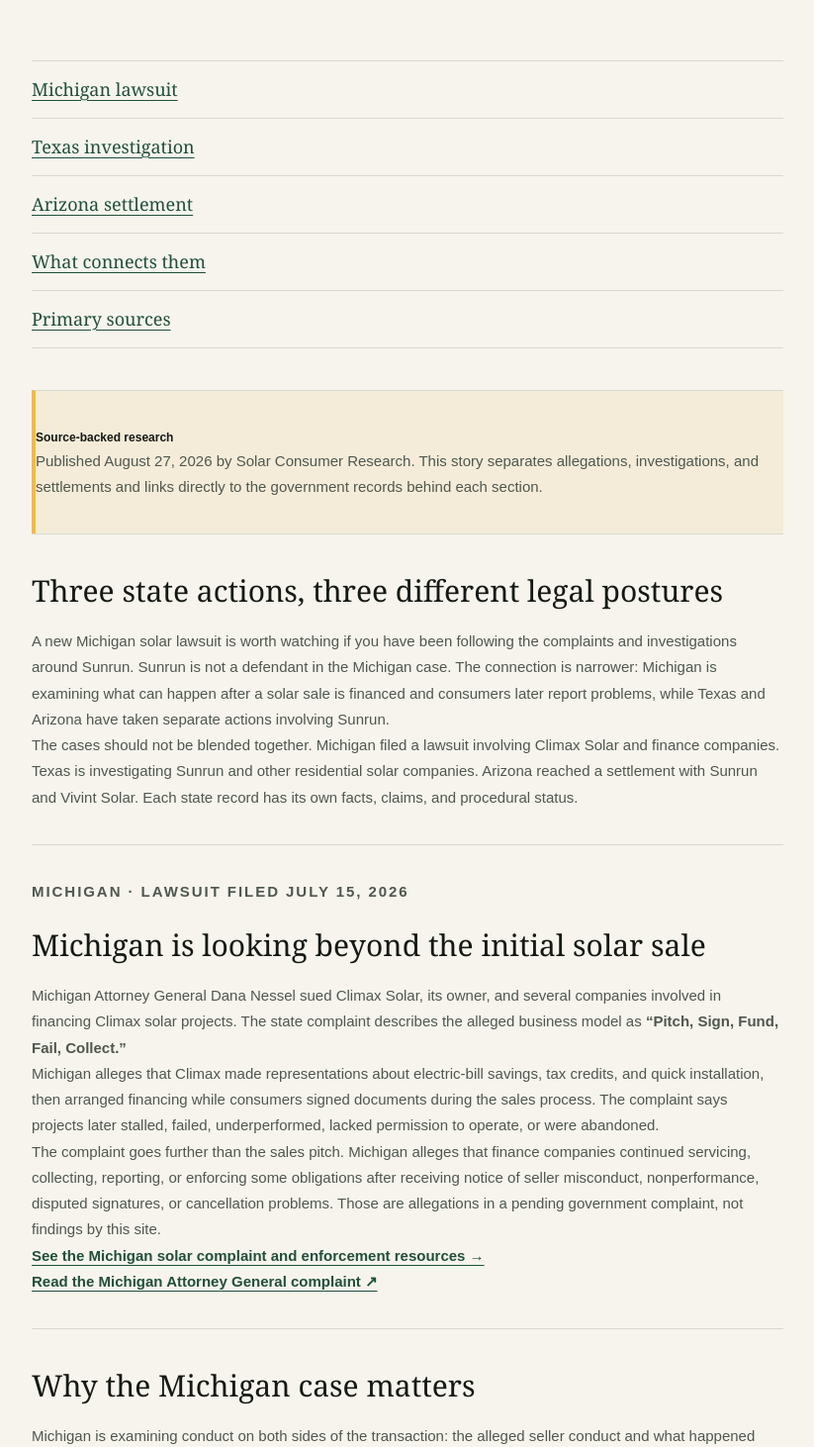
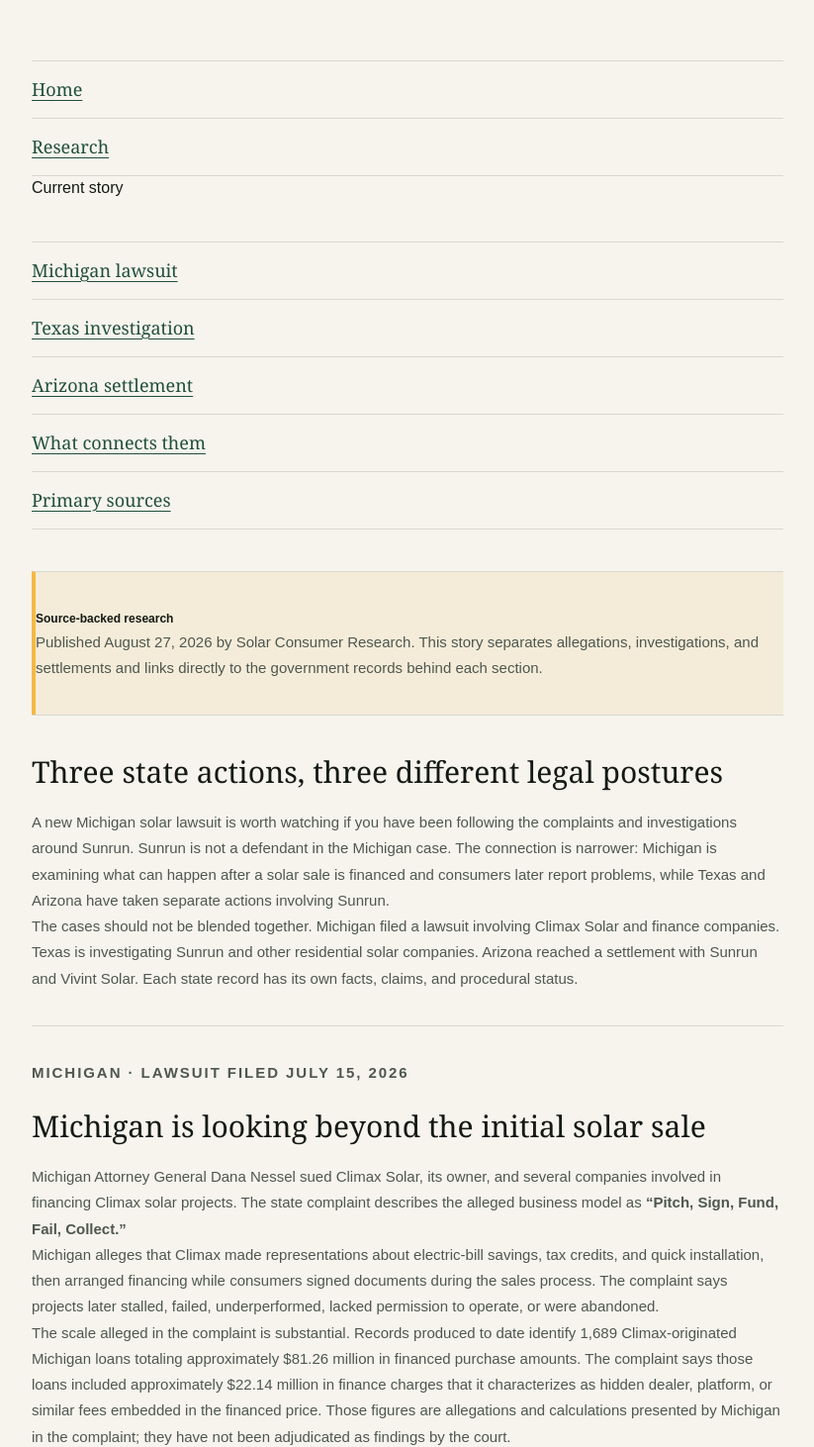
Before and after one commit to Decentralized-Rob/solar-consumer-research, a Next.js app: page /research/solar-sales-financing-after-complaint in a window 1280 px wide. Shown: the part 669-2131 px from the top of the page at 99% size, without its empty margins (228-1051 px from the left). Built offline with nearby package versions, Linux system fonts and the light colour scheme.

Commit message:
Strengthen research story with verified figures and visible breadcrumbs

```diff
--- a/app/research/solar-sales-financing-after-complaint/page.tsx
+++ b/app/research/solar-sales-financing-after-complaint/page.tsx
@@ -58,6 +58,7 @@
         "@id": `${canonicalUrl}#article`,
         headline: featuredResearchStory.title,
         description: featuredResearchStory.deck,
+        image: ["https://solarcomplaint.com/og.png"],
         datePublished: featuredResearchStory.datePublished,
         dateModified: featuredResearchStory.dateModified,
         inLanguage: "en-US",
@@ -124,6 +125,12 @@
         title={featuredResearchStory.title}
         lede={featuredResearchStory.deck}
       >
+        <nav className="case-question-links" aria-label="Breadcrumb">
+          <Link href="/">Home</Link>
+          <Link href="/research">Research</Link>
+          <span aria-current="page">Current story</span>
+        </nav>
+
         <nav className="case-question-links" aria-label="Article navigation">
           <a href="#michigan">Michigan lawsuit</a>
           <a href="#texas">Texas investigation</a>
@@ -167,6 +174,13 @@
             Michigan alleges that Climax made representations about electric-bill savings, tax credits, and quick
             installation, then arranged financing while consumers signed documents during the sales process. The
             complaint says projects later stalled, failed, underperformed, lacked permission to operate, or were abandoned.
+          </p>
+          <p>
+            The scale alleged in the complaint is substantial. Records produced to date identify 1,689 Climax-originated
+            Michigan loans totaling approximately $81.26 million in financed purchase amounts. The complaint says those
+            loans included approximately $22.14 million in finance charges that it characterizes as hidden dealer, platform,
+            or similar fees embedded in the financed price. Those figures are allegations and calculations presented by
+            Michigan in the complaint; they have not been adjudicated as findings by the court.
           </p>
           <p>
             The complaint goes further than the sales pitch. Michigan alleges that finance companies continued
@@ -231,9 +245,15 @@
             deceptive solar sales practices. The court approved the stipulated consent agreement on May 22, 2025.
           </p>
           <p>
-            Arizona says eligible consumers may qualify for forms of relief that can include restitution, repairs, or
-            changes to service contracts. The agreement also includes complaint-handling requirements, including tracking
-            complaints and maintaining staffing intended to provide a prompt response.
+            The agreement allocates $600,000 to civil penalties, $50,000 to the State for attorney&apos;s fees and costs,
+            and $600,000 to consumer restitution. It also establishes a process for eligible complaints and permits forms
+            of consumer relief that can include payments, credits, rate reductions, contract changes, cancellations,
+            repairs, or other remedies under the agreement.
+          </p>
+          <p>
+            The agreement also addresses what happens after an Arizona consumer raises a problem. It requires a unique
+            complaint number for tracking and requires commercially reasonable staffing efforts sufficient to provide a
+            response within two business days. Read receipts and generic automated replies do not count as a response.
           </p>
           <p>
             Sunrun and Vivint Solar denied the allegations. The agreement states that it resolves disputed claims and is
```
